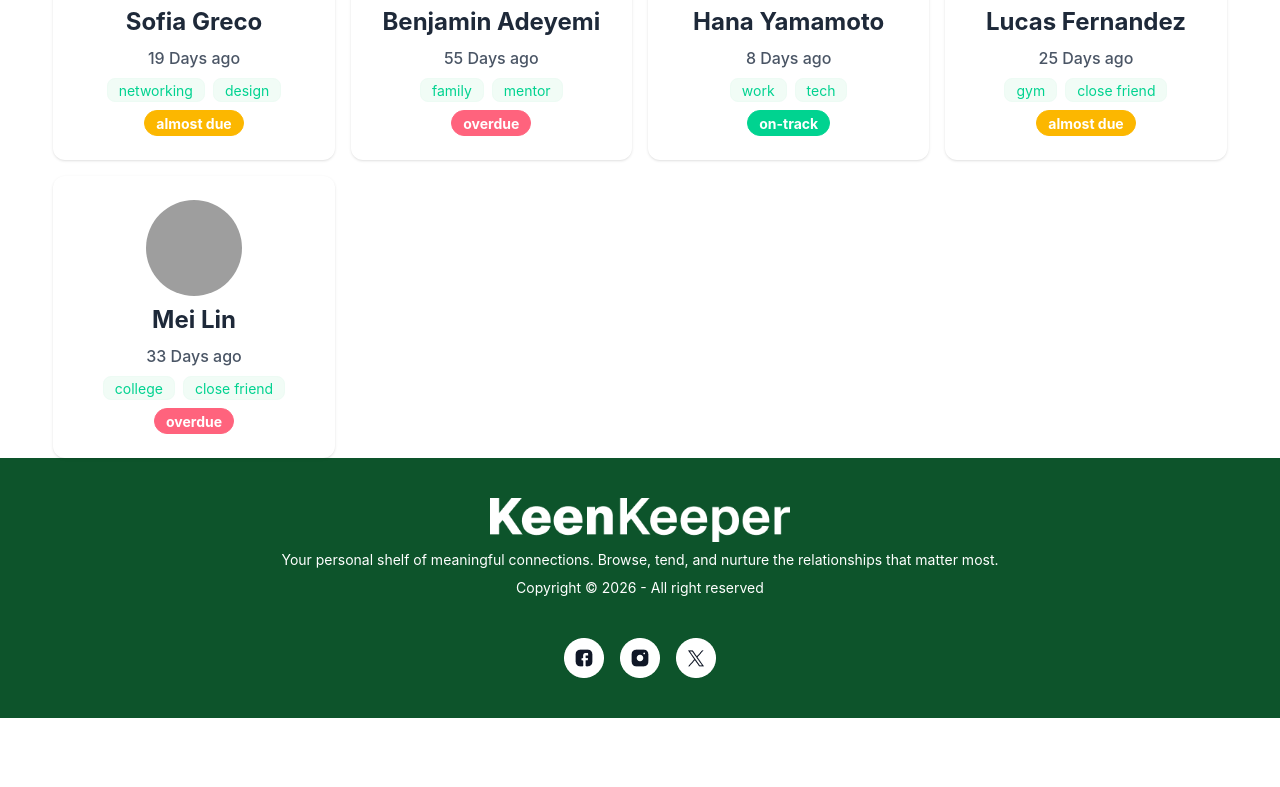
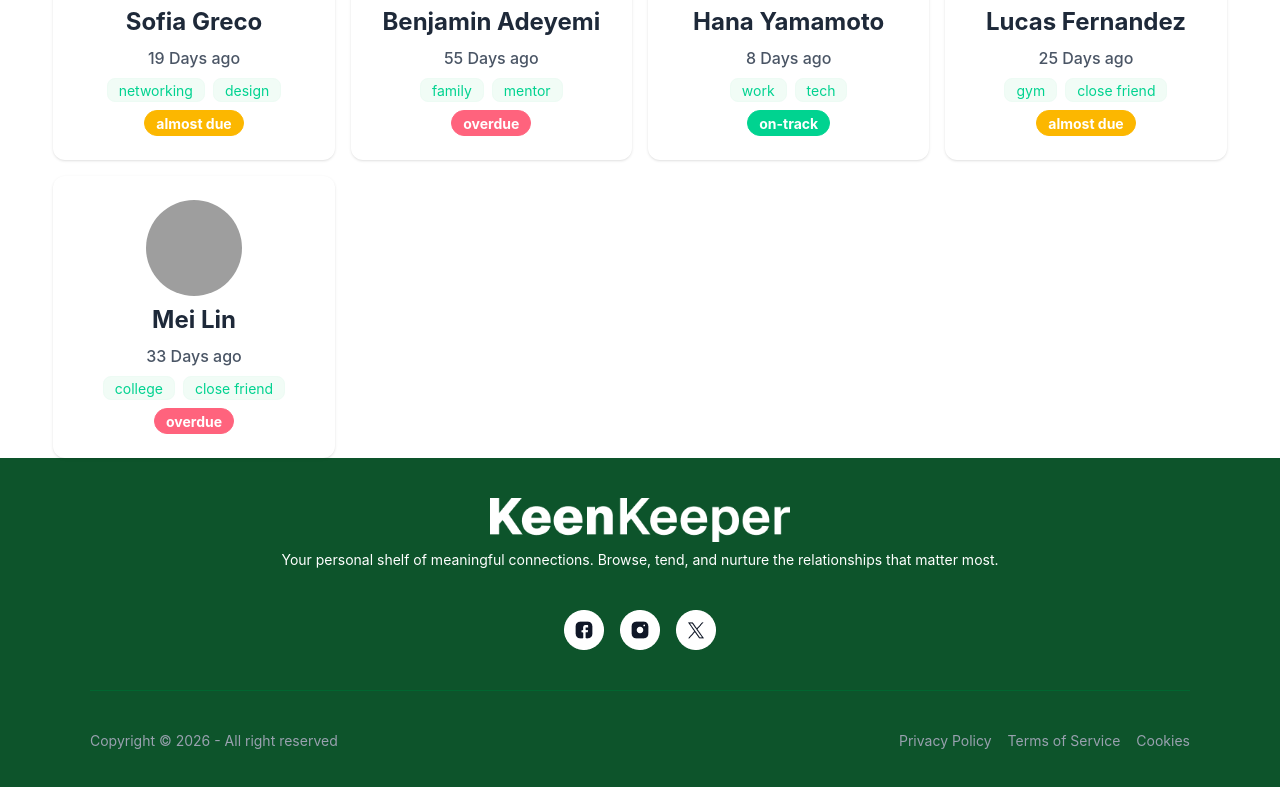
Before and after one commit to mahmud-abdullah-262/b13-a07-abdullah-al-mahmud-keenkeeper, a React (Vite) app: page / in a window 1280 px wide. Shown: the part 2238-3025 px from the top of the page. Before the commit the page ends 2956 px from the top, so only its background shows below. Built offline with nearby package versions, Linux system fonts and the light colour scheme; grey boxes are pictures that could not be loaded.

Commit message:
error page added

```diff
--- a/src/App.jsx
+++ b/src/App.jsx
@@ -6,6 +6,8 @@ const Friends = lazy(() => import('./component/Friends'))
 import Navbar from './component/Navbar'
 import StatsCard from './component/StatsCard'
 import Footer from './component/Footer'
+import { Outlet } from 'react-router'
+import Home from './component/home/Home'
 
 
 function App() {
@@ -14,12 +16,8 @@ function App() {
   return (
     <>
     <Navbar/>
+    <Home></Home>
 
-    <Banner></Banner>
-    <StatsCard/>
-    <Suspense fallback={<div className='flex justify-center'><span className="loading loading-spinner loading-xl"></span></div>}>
-    <Friends/>
-    </Suspense>
     <Footer/>
 
 
--- a/src/component/Footer.jsx
+++ b/src/component/Footer.jsx
@@ -11,7 +11,7 @@ const Footer = () => {
     <p className="">
       Your personal shelf of meaningful connections. Browse, tend, and nurture the relationships that matter most.
     </p>
-    <p>Copyright © {new Date().getFullYear()} - All right reserved</p>
+
   </aside>
   <nav>
     <div className="grid grid-flow-col gap-4">
@@ -20,6 +20,15 @@ const Footer = () => {
       <img src={x} alt="twitter" />
     </div>
   </nav>
+
+  <div className='pt-10 border-t border-green-800 flex justify-between w-11/12 mx-auto text-gray-400'>
+    <p>Copyright © {new Date().getFullYear()} - All right reserved</p>
+    <div className='flex gap-4'>
+      <p >Privacy Policy</p>
+      <p >Terms of Service</p>
+      <p>Cookies</p>
+    </div>
+  </div>
 </footer>
   );
 };
--- a/src/component/FriendsDetails.jsx
+++ b/src/component/FriendsDetails.jsx
@@ -21,7 +21,7 @@ const FriendsDetails =  () => {
 
   return (
     <>
-    <Navbar></Navbar>
+    {/* <Navbar></Navbar> */}
     <div className='grid grid-cols-1 md:grid-cols-4 w-11/12 mx-auto my-10'>
       <div className='col-span-1 flex flex-col gap-3'>
        <div
@@ -141,7 +141,7 @@ const FriendsDetails =  () => {
       </div>
     </div>
     <div className='mt-120'></div>
-    <Footer/>
+    {/* <Footer/> */}
     </>
   );
 };
--- /dev/null
+++ b/src/component/errorPage/ErrorPage.jsx
@@ -0,0 +1,50 @@
+import React from 'react';
+
+const ErrorPage = () => {
+  return (
+    <div className="min-h-screen flex items-center justify-center bg-gradient-to-br from-gray-900 to-black text-white px-6">
+      <div className="text-center max-w-lg">
+
+        {/* Error Code */}
+        <h1 className="text-7xl font-extrabold text-transparent bg-clip-text bg-gradient-to-r from-purple-400 to-pink-600 animate-pulse">
+          404
+        </h1>
+
+        {/* Title */}
+        <h2 className="mt-4 text-2xl md:text-3xl font-semibold">
+          Page Not Found
+        </h2>
+
+        {/* Description */}
+        <p className="mt-3 text-gray-400">
+          The page you’re looking for doesn’t exist or has been moved.
+          Please check the URL or go back to the homepage.
+        </p>
+
+        {/* Buttons */}
+        <div className="mt-6 flex justify-center gap-4">
+          <button
+            onClick={() => window.history.back()}
+            className="px-5 py-2 rounded-xl bg-gray-800 hover:bg-gray-700 transition"
+          >
+            Go Back
+          </button>
+
+          <a
+            href="/"
+            className="px-5 py-2 rounded-xl bg-gradient-to-r from-purple-500 to-pink-500 hover:opacity-90 transition"
+          >
+            Home
+          </a>
+        </div>
+
+        {/* Decorative Element */}
+        <div className="mt-10 opacity-20 text-sm">
+          Error Code: 404_NOT_FOUND
+        </div>
+      </div>
+    </div>
+  );
+};
+
+export default ErrorPage;
--- /dev/null
+++ b/src/component/home/Home.jsx
@@ -0,0 +1,23 @@
+import React, { lazy, Suspense } from 'react';
+
+
+const Friends = lazy(() => import('../Friends'));
+const Banner = lazy(() => import('../Banner'));
+const StatsCard = lazy(() => import('../StatsCard'));
+
+
+const Home = () => {
+  return (
+    <div>
+
+    <Suspense fallback={<div className='flex justify-center'><span className="loading loading-spinner loading-xl"></span></div>}>
+    <Banner></Banner>
+    <StatsCard/>
+    <Friends/>
+
+    </Suspense>
+    </div>
+  );
+};
+
+export default Home;
--- /dev/null
+++ b/src/component/root/Root.jsx
@@ -0,0 +1,17 @@
+import React from 'react';
+import Navbar from '../Navbar';
+import Footer from '../Footer';
+import { Outlet } from 'react-router';
+
+const Root = () => {
+  return (
+    <div>
+      <Navbar></Navbar>
+      <Outlet></Outlet>
+      <Footer></Footer>
+
+    </div>
+  );
+};
+
+export default Root;
--- a/src/component/stats/Stats.jsx
+++ b/src/component/stats/Stats.jsx
@@ -6,13 +6,13 @@ import AnaliticChert from '../AnaliticChert';
 const Stats = () => {
   return (
     <div>
-      <Navbar></Navbar>
+      {/* <Navbar></Navbar> */}
       <h1 className='font-bold text-3xl text-gray-800 mt-10 w-11/12 mx-auto'>Friendship Analytics</h1>
       <div className='w-11/12 mx-auto flex justify-center items-center py-10'>
 
       <AnaliticChert/>
       </div>
-      <Footer/>
+      {/* <Footer/> */}
     </div>
   );
 };
--- a/src/component/timeline/Timeline.jsx
+++ b/src/component/timeline/Timeline.jsx
@@ -20,7 +20,7 @@ const Timeline = () => {
   }
   return (
     <div>
-      <Navbar></Navbar>
+      {/* <Navbar></Navbar> */}
       <h1 className='font-bold text-3xl text-gray-800 mt-10 w-11/12 mx-auto'>Timeline</h1>
       <div className='w-11/12 mx-auto mb-6'>
         <div className="dropdown dropdown-start ">
@@ -46,28 +46,22 @@ const Timeline = () => {
                           }
                      alt="" />
                    }
-                        {/* <img className='text-gray-600 text-3xl'>
 
-                          {i.click === 'call' ?   :
-                          i.click === 'text' ? <IoMdText /> :
-                          i.click === 'video' ? <FaVideo />: ''
-                          }
-                         </img> */}
                         <div className='flex flex-col gap-1'>
                           <p className='text-gray-600 text-lg font-semibold'>
                             {i.click === 'call' ?  'Call' :
                           i.click === 'text' ? "Text":
                           i.click === 'video' ? 'Video': ''} with <span>{i.name}</span></p>
-                          <p className='text-gray-600 text-sm'>Asked for career advice</p>
+                         <p className='text-gray-600 text-sm'>{today}</p>
                         </div>
                   </div>
-                        <p className='text-gray-600 text-sm'>{today}</p>
+
                   </div> )
 
       }
       </div>
 
-      <Footer/>
+      {/* <Footer/> */}
     </div>
   );
 };
--- a/src/main.jsx
+++ b/src/main.jsx
@@ -2,10 +2,12 @@ import { StrictMode, Suspense } from 'react'
 import { createRoot } from 'react-dom/client'
 import './index.css'
 import App from './App.jsx'
-import { RouterProvider } from 'react-router'
+import { Outlet, RouterProvider } from 'react-router'
 import Router from './routs/Router.jsx'
 import { DataProvider } from './context/dataContext.jsx'
 import { ToastContainer } from 'react-toastify'
+import Navbar from './component/Navbar.jsx'
+import Footer from './component/Footer.jsx'
 
 createRoot(document.getElementById('root')).render(
   <StrictMode>
@@ -13,10 +15,7 @@ createRoot(document.getElementById('root')).render(
       <ToastContainer position="top-center"/>
        <RouterProvider router={Router}>
 
-        <Suspense fallback={<span className="loading loading-spinner loading-xl"></span>}>
 
-            <App />
-        </Suspense>
 
     </RouterProvider>
     </DataProvider>
--- a/src/routs/Router.jsx
+++ b/src/routs/Router.jsx
@@ -1,6 +1,9 @@
-import React, { lazy, Suspense } from 'react';
+import React, { Children, lazy, Suspense } from 'react';
 import { createBrowserRouter } from 'react-router';
+import ErrorPage from '../component/errorPage/ErrorPage';
 
+const Root = lazy(() => import('../component/root/Root'));
+const Home = lazy(() => import('../component/home/Home'));
 const App = lazy(() => import('../App'));
 const Timeline = lazy(() => import('../component/timeline/Timeline'));
 const Stats = lazy(() => import('../component/stats/Stats'));
@@ -8,10 +11,16 @@ const FriendsDetails = lazy(() => import('../component/FriendsDetails'));
 
 
 const Router = createBrowserRouter([
-  {path: '/', element: <Suspense fallback={<div className='flex justify-center items-center min-h-screen'><span className="loading loading-spinner loading-xl"></span></div>}>
-   <App></App>
+  {path: '/',
+  element: <Suspense fallback={<div className='flex justify-center items-center min-h-screen'><span className="loading loading-spinner loading-xl"></span></div>}>
+   <Root></Root>
+  </Suspense>,
+  errorElement: <ErrorPage />,
+  children: [
+    {index: true, element: <Suspense fallback={<div className='flex justify-center items-center min-h-screen'><span className="loading loading-spinner loading-xl"></span></div>}>
+   <Home></Home>
   </Suspense>},
-  {path: '/timeline', element: <Suspense fallback={<div className='flex justify-center items-center min-h-screen'><span className="loading loading-spinner loading-xl"></span></div>}>
+    {path: '/timeline', element: <Suspense fallback={<div className='flex justify-center items-center min-h-screen'><span className="loading loading-spinner loading-xl"></span></div>}>
    <Timeline></Timeline>
   </Suspense>},
   {path: '/stats', element: <Suspense fallback={<div className='flex justify-center items-center min-h-screen'><span className="loading loading-spinner loading-xl"></span></div>}>
@@ -19,7 +28,11 @@ const Router = createBrowserRouter([
   </Suspense>},
   {path: '/:id', element: <Suspense fallback={<div className='flex justify-center items-center min-h-screen'><span className="loading loading-spinner loading-xl"></span></div>}>
    <FriendsDetails></FriendsDetails>
-  </Suspense>},
+  </Suspense>},]
+},
+
+
+
 ])
 
 export default Router;
```
Also changed, not shown: 1 other file (tests, documents, lock files or other folders).
